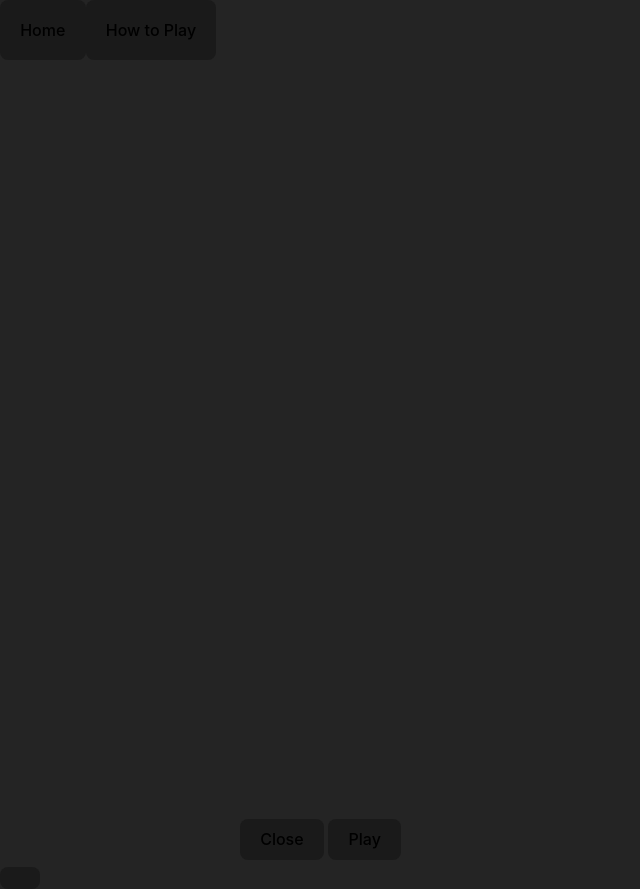
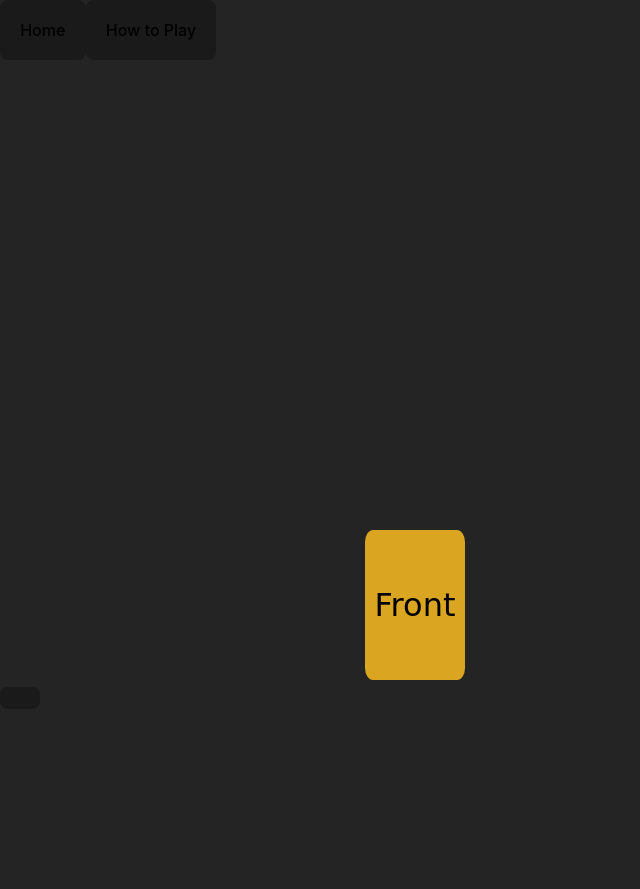
Before and after one commit to ctrites1/idsp-game-2024, a website: page ACG/src/areas/Arena/arena.html in a window 1280 px wide. Shown: the whole page, without its empty margins (0-640 px from the left). After the commit the page ends 800 px from the top, so only its background shows below. Drawn offline with Linux system fonts and the light colour scheme; files that its build step writes are made by us from their sources.

Commit message:
working on card flipping

```diff
--- a/ACG/public/style.css
+++ b/ACG/public/style.css
@@ -60,10 +60,54 @@ header {
 	height: 150px;
 }
 
+.card {
+	width: 100%;
+	height: 100%;
+	background-color: transparent;
+	perspective: 1000px;
+}
+
+.card-inside {
+	position: relative;
+	width: 100%;
+	height: 100%;
+	text-align: center;
+	transition: transform 0.5s;
+	transform-style: preserve-3d;
+}
+
+.card:hover .card-inside {
+	transform: rotateY(180deg);
+}
+
+.card-front,
+.card-back {
+	position: absolute;
+	width: 100%;
+	height: 100%;
+	backface-visibility: hidden;
+	border-radius: 8%;
+	justify-content: center;
+	align-content: center;
+	font-size: xx-large;
+	font-family: cursive;
+}
+
+.card-front {
+	background-color: goldenrod;
+	color: black;
+}
+
+.card-back {
+	background-color: aliceblue;
+	color: black;
+	transform: rotateY(180deg);
+}
+
 .singleCardView {
 	width: 100vh;
 	height: 180px;
-  display: flex;
+	display: none;
 }
 
 .cardViewFooter {
--- a/ACG/src/areas/Arena/arena.html
+++ b/ACG/src/areas/Arena/arena.html
@@ -52,7 +52,15 @@
             </div>
 
             <div class="trench" id="playerTrench">
-                <div class="cardHolder"></div>
+                <div class="cardHolder">
+                    <div class="card">
+                        <div class="card-inside">
+                            <div class="card-front">Front</div>
+                            <div class="card-back">Back</div>
+                        </div>
+
+                    </div>
+                </div>
                 <div class="cardHolder"></div>
                 <div class="cardHolder"></div>
             </div>
```
Lines whose indentation alone changed are shown as unchanged.
